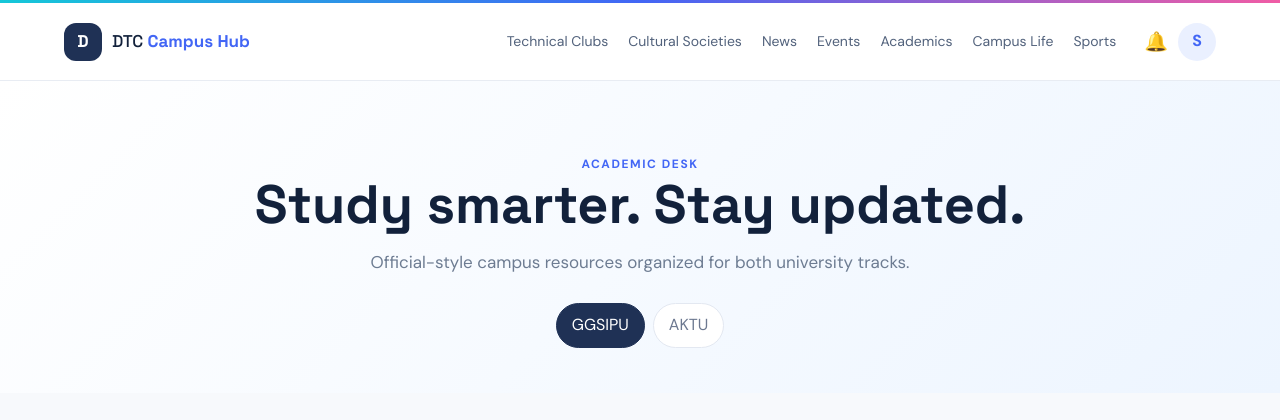
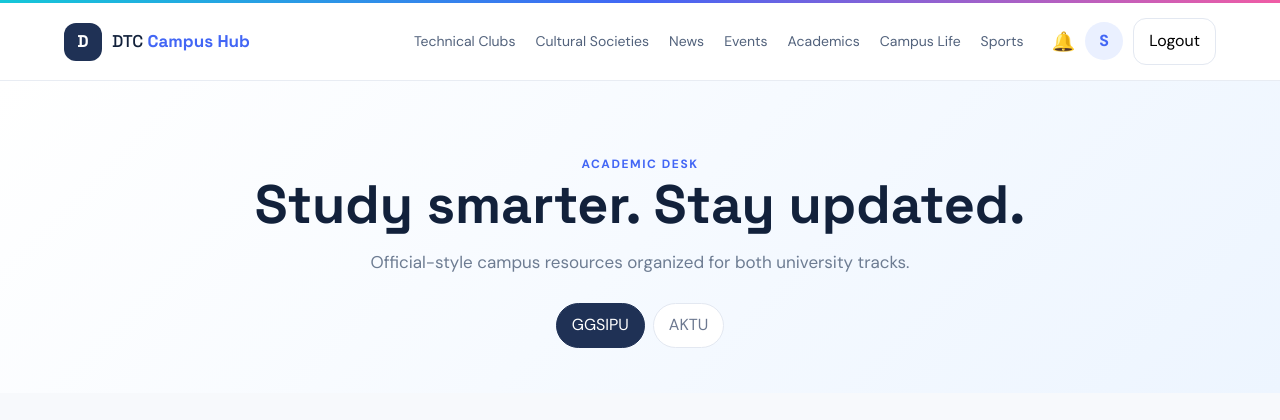
Before and after one commit to prixcejeswani30/DTC-campus-hub, a Django app: page /academics/ in a window 1280 px wide. Shown: the top 420 px of the page. Run offline with Django 5.2, Linux system fonts and the light colour scheme; the visitor is signed in with stand-in values (Sample User, id 1); data that the repository does not hold is empty.

Commit message:
Add visible logout button to navigation

```diff
--- a/core/templates/base.html
+++ b/core/templates/base.html
@@ -1,4 +1,4 @@
 {% load static %}<!doctype html><html lang="en"><head><meta charset="utf-8"><meta name="viewport" content="width=device-width,initial-scale=1"><title>{% block title %}DTC Campus Hub{% endblock %}</title><meta name="description" content="The media-first campus platform for Delhi Technical Campus."><link rel="stylesheet" href="{% static 'css/app.css' %}"></head><body>
-<div class="topline"></div><nav class="nav"><a class="brand" href="{% url 'home' %}"><span class="brandmark">D</span><span>DTC <b>Campus Hub</b></span></a><div class="navlinks"><a href="{% url 'clubs' %}">Technical Clubs</a><a href="{% url 'societies' %}">Cultural Societies</a><a href="{% url 'news' %}">News</a><a href="{% url 'events' %}">Events</a><a href="{% url 'academics' %}">Academics</a><a href="{% url 'campus' %}">Campus Life</a><a href="{% url 'sports' %}">Sports</a></div><div class="navactions">{% if user.is_authenticated %}<a class="iconbtn" href="{% url 'notifications' %}">🔔{% if unread_notifications %}<i>{{ unread_notifications|length }}</i>{% endif %}</a><a class="avatar" href="{% url 'dashboard' %}">{{ user.first_name|default:'S'|first|upper }}</a>{% else %}<a class="ghostbtn" href="{% url 'login' %}">Login</a><a class="btn" href="{% url 'signup' %}">Join DTC</a>{% endif %}</div><button class="hamb" onclick="document.body.classList.toggle('menuopen')">☰</button></nav>
+<div class="topline"></div><nav class="nav"><a class="brand" href="{% url 'home' %}"><span class="brandmark">D</span><span>DTC <b>Campus Hub</b></span></a><div class="navlinks"><a href="{% url 'clubs' %}">Technical Clubs</a><a href="{% url 'societies' %}">Cultural Societies</a><a href="{% url 'news' %}">News</a><a href="{% url 'events' %}">Events</a><a href="{% url 'academics' %}">Academics</a><a href="{% url 'campus' %}">Campus Life</a><a href="{% url 'sports' %}">Sports</a></div><div class="navactions">{% if user.is_authenticated %}<a class="iconbtn" href="{% url 'notifications' %}">🔔{% if unread_notifications %}<i>{{ unread_notifications|length }}</i>{% endif %}</a><a class="avatar" href="{% url 'dashboard' %}">{{ user.first_name|default:'S'|first|upper }}</a><form method="post" action="{% url 'logout' %}" class="logoutform">{% csrf_token %}<button type="submit" class="ghostbtn logoutbtn">Logout</button></form>{% else %}<a class="ghostbtn" href="{% url 'login' %}">Login</a><a class="btn" href="{% url 'signup' %}">Join DTC</a>{% endif %}</div><button class="hamb" onclick="document.body.classList.toggle('menuopen')">☰</button></nav>
 {% if messages %}<div class="toastwrap">{% for message in messages %}<div class="toast">{{ message }}</div>{% endfor %}</div>{% endif %}
 <main>{% block content %}{% endblock %}</main><footer><div><div class="brand footerbrand"><span class="brandmark">D</span><span>DTC <b>Campus Hub</b></span></div><p>One campus. Every club. Every update.</p></div><div><h4>Explore</h4><a href="{% url 'clubs' %}">Clubs</a><a href="{% url 'societies' %}">Societies</a><a href="{% url 'news' %}">News</a><a href="{% url 'events' %}">Events</a></div><div><h4>Academics</h4><a href="{% url 'academics' %}?university=GGSIPU">GGSIPU</a><a href="{% url 'academics' %}?university=AKTU">AKTU</a><a href="{% url 'campus' %}">Cafeteria & Mess</a><a href="{% url 'sports' %}">Sports</a></div><div><h4>Admin</h4><p>admin@dtc.ac.in</p><p>Delhi Technical Campus</p></div></footer><script src="{% static 'js/app.js' %}"></script></body></html>
```
